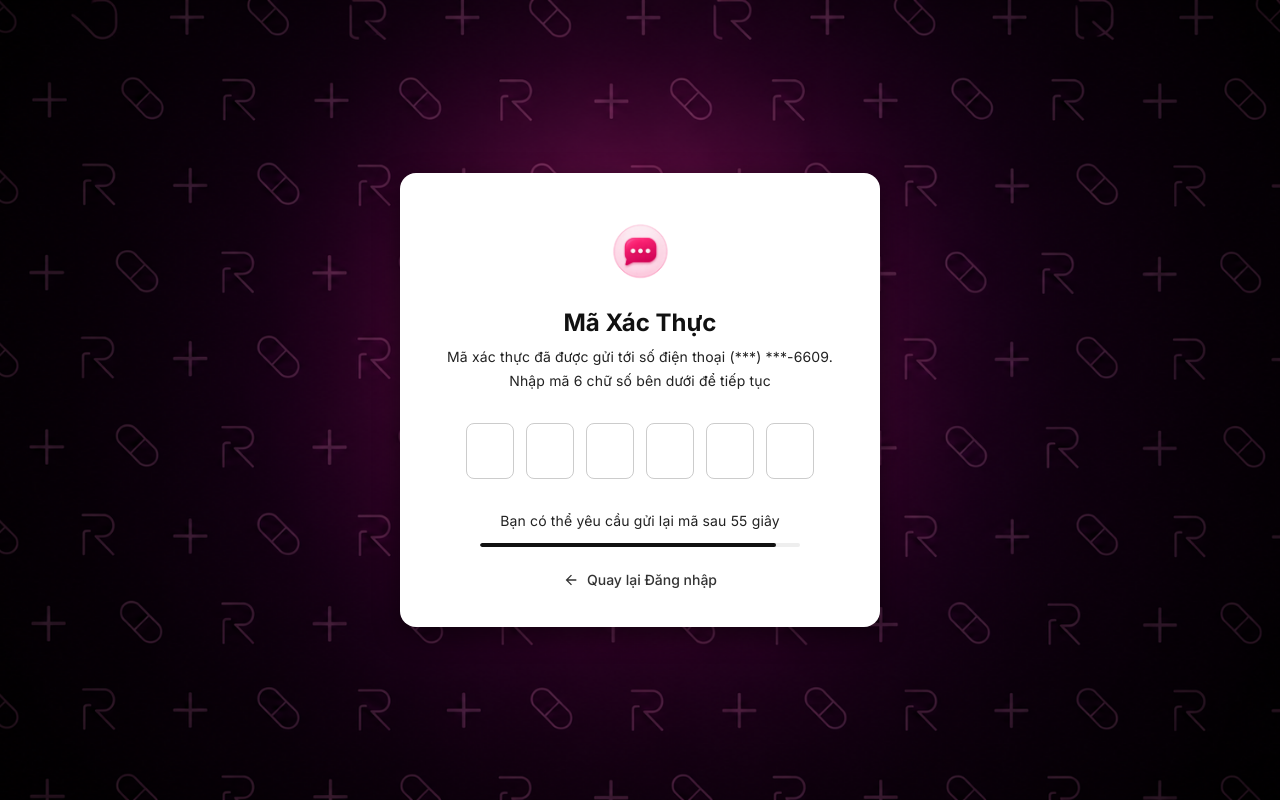
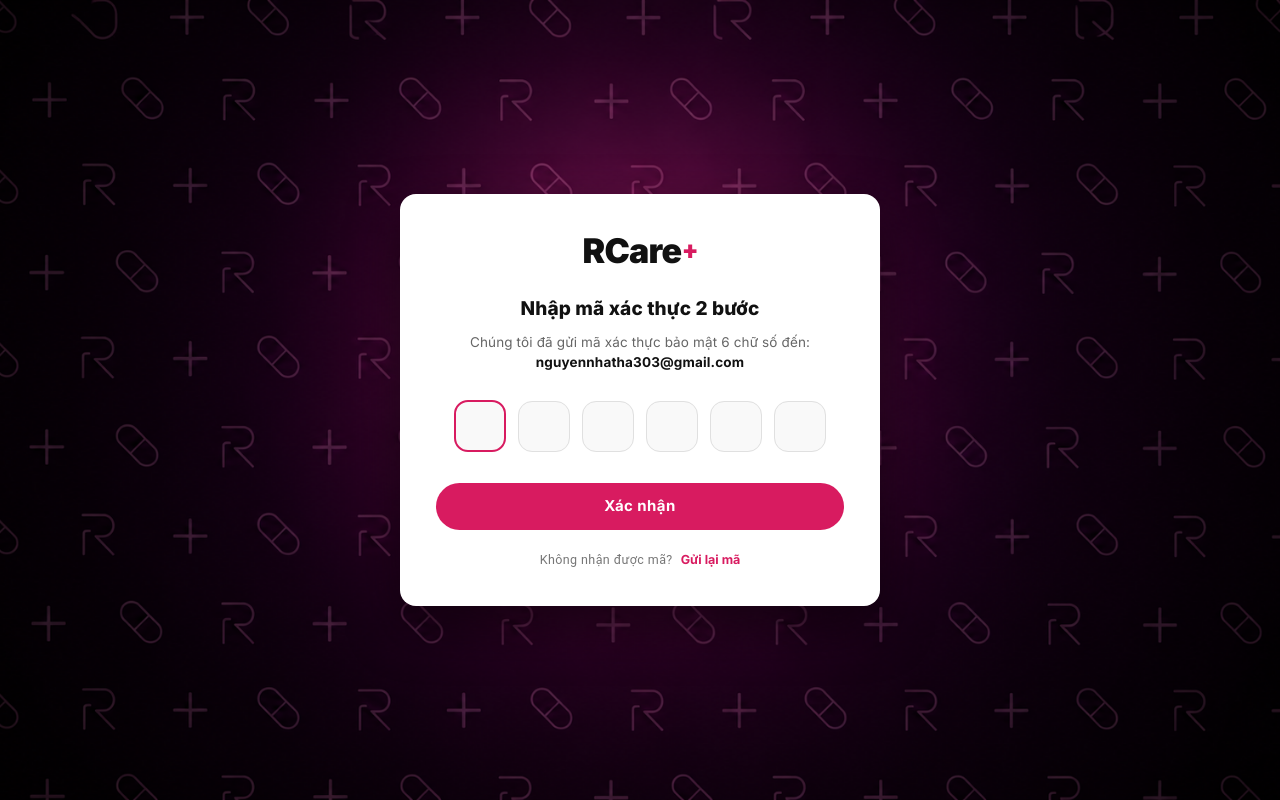
Before and after one commit to NguyenNhatHa303/rcare-plus-project, a React (Vite) app: page /verify in a window 1280 px wide. Built offline with nearby package versions, Linux system fonts and the light colour scheme; the HTML template or start-up script is replaced by a standard one.

Commit message:
fix: update brand name to RCare+ in ProfilePage

```diff
--- a/src/pages/VerificationPage.tsx
+++ b/src/pages/VerificationPage.tsx
@@ -3,167 +3,91 @@
   Box,
   Card,
   Typography,
+  Button,
   Link,
-  Button,
-  CircularProgress,
-  Dialog,
-  DialogTitle,
-  DialogContent,
-  DialogActions,
+  TextField,
 } from '@mui/material';
-import { Link as RouterLink, useNavigate, useLocation } from 'react-router-dom';
-import verifyIcon from '../assets/verify-icon.png';
+import { useNavigate, useLocation } from 'react-router-dom';
 import bgPattern from '../assets/bg-pattern.png';
 
 const APP_FONT_FAMILY = '"Inter", "Roboto", "Helvetica", "Arial", sans-serif';
 
-const translations = {
-  en: {
-    title: 'Verification Code',
-    sentSms: "I've sent a verification code to (***) ***-6609.",
-    sentEmail: (email: string) => `I've sent a verification code to ${email || 'your email'}.`,
-    subInstruction: 'Enter the 6-digit code below to continue',
-    invalidCode: 'Invalid verification code. Please try again.',
-    countdownPrefix: 'You can request a new code in',
-    countdownSuffix: 'seconds',
-    resendPrompt: "Didn't receive the code? Resend",
-    backToLogin: 'Back to Login',
-    modalTitle: 'Resend Verification Code',
-    modalDesc: 'We can resend the verification code via SMS or send it to your email instead.',
-    cancel: 'Cancel',
-    useEmail: 'Use Email Instead',
-    resendSms: 'Resend SMS',
-  },
-  vi: {
-    title: 'Mã Xác Thực',
-    sentSms: 'Mã xác thực đã được gửi tới số điện thoại (***) ***-6609.',
-    sentEmail: (email: string) => `Mã xác thực đã được gửi tới email ${email || 'của bạn'}.`,
-    subInstruction: 'Nhập mã 6 chữ số bên dưới để tiếp tục',
-    invalidCode: 'Mã xác thực không hợp lệ. Vui lòng thử lại.',
-    countdownPrefix: 'Bạn có thể yêu cầu gửi lại mã sau',
-    countdownSuffix: 'giây',
-    resendPrompt: 'Chưa nhận được mã? Gửi lại',
-    backToLogin: 'Quay lại Đăng nhập',
-    modalTitle: 'Gửi Lại Mã Xác Thực',
-    modalDesc: 'Chúng tôi có thể gửi lại mã xác thực qua tin nhắn SMS hoặc chuyển sang gửi qua email của bạn.',
-    cancel: 'Hủy bỏ',
-    useEmail: 'Gửi qua Email thay thế',
-    resendSms: 'Gửi lại SMS',
-  },
-};
-
 export default function VerificationPage() {
-  const [code, setCode] = useState(['', '', '', '', '', '']);
-  const [timeLeft, setTimeLeft] = useState(60);
-  const [isError, setIsError] = useState(false);
-  const [isVerifying, setIsVerifying] = useState(false);
-  const [openModal, setOpenModal] = useState(false);
-  const [sendMethod, setSendMethod] = useState<'sms' | 'email'>('sms');
-
-  const inputRefs = useRef<(HTMLInputElement | null)[]>([]);
   const navigate = useNavigate();
   const location = useLocation();
 
-  const username = location.state?.username || '';
+  const [otp, setOtp] = useState<string[]>(['', '', '', '', '', '']);
+  const [error, setError] = useState(false);
+  const inputRefs = useRef<(HTMLInputElement | null)[]>([]);
 
-  // Đọc ngôn ngữ từ state hoặc localStorage trực tiếp
-  const language: 'en' | 'vi' =
-    (location.state?.language as 'en' | 'vi') ||
-    (localStorage.getItem('rcare_lang') as 'en' | 'vi') ||
-    'vi';
-
-  const t = translations[language];
-
-  const maskEmail = (val: string) => {
-    if (!val.includes('@')) return val;
-    const [name, domain] = val.split('@');
-    const visible = name.slice(0, 2);
-    return `${visible}***@${domain}`;
-  };
+  const username = location.state?.username || 'nguyennhatha303@gmail.com';
+  const language = location.state?.language || 'vi';
+  const isVi = language === 'vi';
 
   useEffect(() => {
-    if (timeLeft <= 0) return;
-    const timer = setInterval(() => {
-      setTimeLeft((prev) => prev - 1);
-    }, 1000);
-    return () => clearInterval(timer);
-  }, [timeLeft]);
+    // Tự động focus vào ô đầu tiên khi mở trang
+    inputRefs.current[0]?.focus();
+  }, []);
 
-  const verifyCode = (fullCode: string) => {
-    setIsVerifying(true);
-    setTimeout(() => {
-      if (fullCode === '123456') {
-        setIsError(false);
-        setIsVerifying(false);
-        navigate('/confirm-birthdate', { state: { username, language } });
-      } else {
-        setIsError(true);
-        setIsVerifying(false);
-      }
-    }, 600);
-  };
+  const handleChange = (index: number, value: string) => {
+    // Chỉ nhận ký tự số
+    const cleanVal = value.replace(/\D/g, '');
+    if (!cleanVal) {
+      const newOtp = [...otp];
+      newOtp[index] = '';
+      setOtp(newOtp);
+      return;
+    }
 
-  const handleChange = (value: string, index: number) => {
-    if (/^[0-9]?$/.test(value)) {
-      const newCode = [...code];
-      newCode[index] = value;
-      setCode(newCode);
+    // Nếu paste nhiều số cùng lúc
+    if (cleanVal.length > 1) {
+      const pastedArr = cleanVal.slice(0, 6).split('');
+      const newOtp = [...otp];
+      pastedArr.forEach((char, i) => {
+        newOtp[i] = char;
+      });
+      setOtp(newOtp);
+      const nextIndex = Math.min(pastedArr.length, 5);
+      inputRefs.current[nextIndex]?.focus();
+      return;
+    }
 
-      if (isError) setIsError(false);
+    // Nhập 1 số
+    const newOtp = [...otp];
+    newOtp[index] = cleanVal[cleanVal.length - 1];
+    setOtp(newOtp);
+    setError(false);
 
-      if (value && index < 5) {
-        inputRefs.current[index + 1]?.focus();
-      }
-
-      const enteredCode = newCode.join('');
-      if (index === 5 && value && enteredCode.length === 6) {
-        verifyCode(enteredCode);
-      }
+    // Tự động nhảy sang ô tiếp theo
+    if (index < 5) {
+      inputRefs.current[index + 1]?.focus();
     }
   };
 
-  const handleKeyDown = (e: React.KeyboardEvent<HTMLInputElement>, index: number) => {
-    if (e.key === 'Backspace' && !code[index] && index > 0) {
+  const handleKeyDown = (index: number, e: React.KeyboardEvent<HTMLInputElement>) => {
+    if (e.key === 'Backspace' && !otp[index] && index > 0) {
       inputRefs.current[index - 1]?.focus();
     }
   };
 
-  const handlePaste = (e: React.ClipboardEvent<HTMLInputElement>) => {
-    e.preventDefault();
-    const pasteData = e.clipboardData.getData('text').trim();
-    if (/^\d{6}$/.test(pasteData)) {
-      const digits = pasteData.split('');
-      setCode(digits);
-      if (isError) setIsError(false);
-      inputRefs.current[5]?.focus();
-      verifyCode(pasteData);
+  const handleVerify = () => {
+    const enteredCode = otp.join('');
+    if (enteredCode.length < 6) {
+      setError(true);
+      return;
     }
-  };
 
-  const handleOpenResendOptions = () => {
-    setOpenModal(true);
-  };
-
-  const handleCloseModal = () => {
-    setOpenModal(false);
-  };
-
-  const handleConfirmResend = (method: 'sms' | 'email') => {
-    setSendMethod(method);
-    setOpenModal(false);
-    setCode(['', '', '', '', '', '']);
-    setIsError(false);
-    setTimeLeft(60);
-    inputRefs.current[0]?.focus();
+    // Mặc định hoặc test thành công chuyển đến bước tiếp theo
+    navigate('/birthdate-confirm', { state: { username, language } });
   };
 
   return (
     <Box
       sx={{
-        width: '100vw',
+        width: '100%',
         minHeight: '100vh',
-        margin: 0,
-        padding: 0,
+        boxSizing: 'border-box',
+        p: { xs: 2, sm: 3 },
         display: 'flex',
         alignItems: 'center',
         justifyContent: 'center',
@@ -171,10 +95,6 @@
         backgroundImage: `url(${bgPattern})`,
         backgroundSize: 'cover',
         backgroundPosition: 'center',
-        backgroundRepeat: 'no-repeat',
-        position: 'fixed',
-        top: 0,
-        left: 0,
         fontFamily: APP_FONT_FAMILY,
       }}
     >
@@ -182,273 +102,185 @@
         sx={{
           maxWidth: 480,
           width: '100%',
-          padding: { xs: 3, sm: '40px 40px 35px 40px' },
-          borderRadius: 4,
+          borderRadius: { xs: 3, sm: 4 },
+          boxShadow: '0 20px 50px rgba(0,0,0,0.5)',
+          p: { xs: 3, sm: 4.5 },
+          backgroundColor: '#ffffff',
           textAlign: 'center',
-          boxShadow: '0 8px 24px rgba(0,0,0,0.5)',
-          fontFamily: APP_FONT_FAMILY,
         }}
       >
-        <Box
-          component="img"
-          src={verifyIcon}
-          alt="Verification Icon"
+        {/* LOGO */}
+        <Box sx={{ mb: 2.5, display: 'inline-flex', alignItems: 'baseline' }}>
+          <Typography
+            variant="h4"
+            sx={{
+              fontWeight: 900,
+              color: '#111',
+              fontFamily: APP_FONT_FAMILY,
+              letterSpacing: '-0.8px',
+            }}
+          >
+            RCare
+          </Typography>
+          <Typography
+            component="span"
+            sx={{
+              fontWeight: 900,
+              color: '#d81b60',
+              fontSize: '26px',
+              ml: '2px',
+              position: 'relative',
+              top: '-3px',
+            }}
+          >
+            +
+          </Typography>
+        </Box>
+
+        <Typography
+          variant="h6"
           sx={{
-            width: 75,
-            height: 75,
-            margin: '0 auto 15px auto',
-            objectFit: 'contain',
+            fontWeight: 800,
+            color: '#111',
+            mb: 1,
+            fontFamily: APP_FONT_FAMILY,
+            fontSize: '19px',
           }}
-        />
-
-        <Typography variant="h5" sx={{ mb: 1, color: '#111', fontWeight: 'bold', fontFamily: APP_FONT_FAMILY }}>
-          {t.title}
+        >
+          {isVi ? 'Nhập mã xác thực 2 bước' : 'Two-Step Verification'}
         </Typography>
 
-        <Typography variant="body2" color="text.secondary" sx={{ mb: 0.5, fontFamily: APP_FONT_FAMILY }}>
-          {sendMethod === 'sms'
-            ? t.sentSms
-            : t.sentEmail(username.includes('@') ? maskEmail(username) : '')}
+        <Typography
+          variant="body2"
+          sx={{
+            color: '#666',
+            mb: 3.5,
+            fontSize: '13.5px',
+            lineHeight: 1.5,
+            fontFamily: APP_FONT_FAMILY,
+          }}
+        >
+          {isVi
+            ? `Chúng tôi đã gửi mã xác thực bảo mật 6 chữ số đến:`
+            : `We sent a 6-digit security code to:`}
+          <br />
+          <strong style={{ color: '#111' }}>{username}</strong>
         </Typography>
 
-        <Typography variant="body2" color="text.secondary" sx={{ mb: 4, fontFamily: APP_FONT_FAMILY }}>
-          {t.subInstruction}
-        </Typography>
-
-        <Box sx={{ display: 'flex', justifyContent: 'center', gap: 1.5, mb: isError ? 1.5 : 4 }}>
-          {code.map((digit, index) => (
-            <input
-              key={index}
-              type="text"
-              inputMode="numeric"
-              maxLength={1}
-              disabled={isVerifying}
+        {/* 6 Ô NHẬP OTP (ĐÃ ẨN SỐ DẠNG PASSWORD) */}
+        <Box
+          sx={{
+            display: 'flex',
+            justifyContent: 'center',
+            gap: { xs: 1, sm: 1.5 },
+            mb: 2,
+          }}
+        >
+          {otp.map((digit, idx) => (
+            <TextField
+              key={idx}
+              inputRef={(el) => (inputRefs.current[idx] = el)}
+              type="password" // ẨN SỐ THÀNH DẤU CHẤM • BẢO MẬT
               value={digit}
-              ref={(el) => {
-                inputRefs.current[index] = el;
+              onChange={(e) => handleChange(idx, e.target.value)}
+              onKeyDown={(e: React.KeyboardEvent<HTMLInputElement>) => handleKeyDown(idx, e)}
+              slotProps={{
+                htmlInput: {
+                  maxLength: 1,
+                  inputMode: 'numeric',
+                  pattern: '[0-9]*',
+                  style: {
+                    textAlign: 'center',
+                    fontSize: '22px',
+                    fontWeight: 800,
+                    padding: '10px 0',
+                    caretColor: '#d81b60',
+                    WebkitTextSecurity: 'disc', // Đảm bảo mọi trình duyệt đều hiện chấm tròn
+                  },
+                },
               }}
-              onChange={(e) => handleChange(e.target.value, index)}
-              onKeyDown={(e) => handleKeyDown(e, index)}
-              onPaste={handlePaste}
-              style={{
-                width: '48px',
-                height: '56px',
-                fontSize: '24px',
-                textAlign: 'center',
-                fontWeight: 'bold',
-                borderRadius: '8px',
-                border: isError ? '1.5px solid #d81b60' : '1px solid #ccc',
-                outline: 'none',
-                transition: 'all 0.2s',
-                fontFamily: APP_FONT_FAMILY,
-                color: isError ? '#d81b60' : '#111',
-                backgroundColor: isVerifying ? '#f9f9f9' : '#fff',
+              sx={{
+                width: { xs: 44, sm: 52 },
+                height: { xs: 52, sm: 58 },
+                '& .MuiOutlinedInput-root': {
+                  borderRadius: '14px',
+                  backgroundColor: '#f9f9f9',
+                  '& fieldset': {
+                    borderColor: error ? '#d32f2f' : '#e0e0e0',
+                    borderWidth: '1.5px',
+                  },
+                  '&:hover fieldset': {
+                    borderColor: '#111',
+                  },
+                  '&.Mui-focused fieldset': {
+                    borderColor: '#d81b60',
+                    borderWidth: '2px',
+                  },
+                },
               }}
             />
           ))}
         </Box>
 
-        {isError && (
+        {error && (
           <Typography
-            variant="caption"
             sx={{
-              color: '#d81b60',
-              fontWeight: 500,
-              display: 'block',
-              mb: 3,
+              color: '#d32f2f',
+              fontSize: '12.5px',
+              fontWeight: 600,
+              mb: 2,
               fontFamily: APP_FONT_FAMILY,
             }}
           >
-            {t.invalidCode}
+            {isVi
+              ? 'Vui lòng nhập đủ 6 chữ số mã xác thực.'
+              : 'Please enter all 6 digits of the verification code.'}
           </Typography>
         )}
 
-        {isVerifying && (
-          <Box sx={{ display: 'flex', justifyContent: 'center', my: 2 }}>
-            <CircularProgress size={24} sx={{ color: '#d81b60' }} />
-          </Box>
-        )}
-
-        {!isVerifying && (timeLeft > 0 && !isError ? (
-          <Box sx={{ mb: 3 }}>
-            <Typography variant="body2" color="text.secondary" sx={{ mb: 1.5, fontFamily: APP_FONT_FAMILY }}>
-              {t.countdownPrefix} {timeLeft} {t.countdownSuffix}
-            </Typography>
-            <Box
-              sx={{
-                width: '80%',
-                height: 4,
-                backgroundColor: '#eee',
-                borderRadius: 2,
-                margin: '0 auto',
-                overflow: 'hidden',
-              }}
-            >
-              <Box
-                sx={{
-                  width: `${(timeLeft / 60) * 100}%`,
-                  height: '100%',
-                  backgroundColor: '#111',
-                  borderRadius: 2,
-                  transition: 'width 1s linear',
-                }}
-              />
-            </Box>
-          </Box>
-        ) : (
-          <Box sx={{ mb: 3 }}>
-            <Button
-              variant="contained"
-              onClick={handleOpenResendOptions}
-              disableElevation
-              sx={{
-                backgroundColor: '#111',
-                color: '#fff',
-                borderRadius: 50,
-                padding: '8px 24px',
-                textTransform: 'none',
-                fontSize: '14px',
-                fontWeight: 600,
-                fontFamily: APP_FONT_FAMILY,
-                '&:hover': {
-                  backgroundColor: '#333',
-                },
-              }}
-            >
-              {t.resendPrompt}
-            </Button>
-          </Box>
-        ))}
-
-        <Link
-          component={RouterLink}
-          to="/"
-          underline="hover"
+        <Button
+          fullWidth
+          variant="contained"
+          disableElevation
+          onClick={handleVerify}
           sx={{
-            display: 'inline-flex',
-            alignItems: 'center',
-            gap: 1,
-            color: '#333',
-            fontWeight: 500,
-            fontSize: '14px',
+            backgroundColor: '#d81b60',
+            color: '#fff',
+            py: 1.3,
+            borderRadius: 50,
+            textTransform: 'none',
+            fontSize: '15px',
+            fontWeight: 700,
             fontFamily: APP_FONT_FAMILY,
-            '&:hover': {
-              color: '#d81b60',
-            },
+            mt: 1,
+            mb: 2.5,
+            '&:hover': { backgroundColor: '#c2185b' },
           }}
         >
-          <svg width="16" height="16" viewBox="0 0 24 24" fill="currentColor">
-            <path d="M20 11H7.83l5.59-5.59L12 4l-8 8 8 8 1.41-1.41L7.83 13H20v-2z" />
-          </svg>
-          {t.backToLogin}
-        </Link>
-      </Card>
+          {isVi ? 'Xác nhận' : 'Verify'}
+        </Button>
 
-      {/* MODAL RESEND */}
-      <Dialog
-        open={openModal}
-        onClose={handleCloseModal}
-        slotProps={{
-          paper: {
-            sx: {
-              borderRadius: 3,
-              padding: '24px 20px',
-              maxWidth: 440,
-              width: '100%',
-              textAlign: 'center',
-              boxShadow: '0 12px 32px rgba(0,0,0,0.25)',
-              fontFamily: APP_FONT_FAMILY,
-            },
-          },
-        }}
-      >
-        <DialogTitle
-          sx={{
-            p: 0,
-            mb: 1.5,
-            fontSize: '18px',
-            fontWeight: 700,
-            color: '#111',
-            fontFamily: APP_FONT_FAMILY,
-          }}
-        >
-          {t.modalTitle}
-        </DialogTitle>
-
-        <DialogContent sx={{ p: 0, mb: 3 }}>
-          <Typography variant="body2" sx={{ color: '#555', lineHeight: 1.5, fontFamily: APP_FONT_FAMILY }}>
-            {t.modalDesc}
+        <Box sx={{ display: 'flex', justifyContent: 'center', alignItems: 'center', gap: 1 }}>
+          <Typography variant="caption" sx={{ color: '#777', fontSize: '12.5px' }}>
+            {isVi ? 'Không nhận được mã?' : "Didn't receive code?"}
           </Typography>
-        </DialogContent>
-
-        <DialogActions
-          sx={{
-            p: 0,
-            display: 'flex',
-            justifyContent: 'center',
-            alignItems: 'center',
-            gap: 1.5,
-          }}
-        >
-          <Button
-            onClick={handleCloseModal}
+          <Link
+            component="button"
+            type="button"
+            onClick={() => setOtp(['', '', '', '', '', ''])}
             sx={{
-              color: '#444',
-              textTransform: 'none',
-              fontWeight: 600,
-              fontSize: '13px',
-              fontFamily: APP_FONT_FAMILY,
-              minWidth: 'auto',
-              p: '6px 12px',
-              '&:hover': { backgroundColor: 'transparent', color: '#111' },
+              color: '#d81b60',
+              fontWeight: 700,
+              fontSize: '12.5px',
+              textDecoration: 'none',
+              cursor: 'pointer',
+              '&:hover': { textDecoration: 'underline' },
             }}
           >
-            {t.cancel}
-          </Button>
-
-          <Button
-            variant="outlined"
-            onClick={() => handleConfirmResend('email')}
-            sx={{
-              borderRadius: 50,
-              textTransform: 'none',
-              borderColor: '#ccc',
-              color: '#111',
-              fontWeight: 600,
-              fontSize: '13px',
-              fontFamily: APP_FONT_FAMILY,
-              padding: '6px 18px',
-              '&:hover': {
-                borderColor: '#111',
-                backgroundColor: '#f5f5f5',
-              },
-            }}
-          >
-            {t.useEmail}
-          </Button>
-
-          <Button
-            variant="contained"
-            disableElevation
-            onClick={() => handleConfirmResend('sms')}
-            sx={{
-              borderRadius: 50,
-              backgroundColor: '#111',
-              color: '#fff',
-              textTransform: 'none',
-              fontWeight: 600,
-              fontSize: '13px',
-              fontFamily: APP_FONT_FAMILY,
-              padding: '6px 20px',
-              '&:hover': {
-                backgroundColor: '#333',
-              },
-            }}
-          >
-            {t.resendSms}
-          </Button>
-        </DialogActions>
-      </Dialog>
+            {isVi ? 'Gửi lại mã' : 'Resend Code'}
+          </Link>
+        </Box>
+      </Card>
     </Box>
   );
 }
```
Also changed, not shown: src/pages/ProfilePage.tsx (+6 -9 lines).
